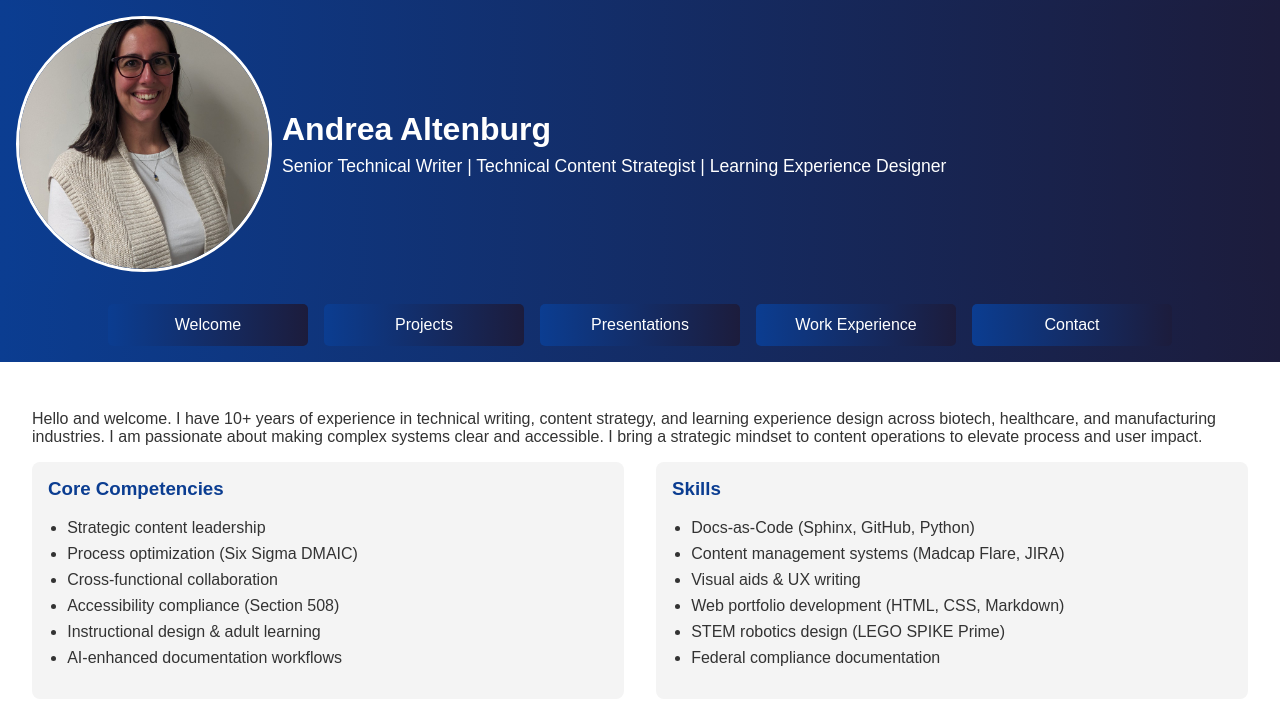
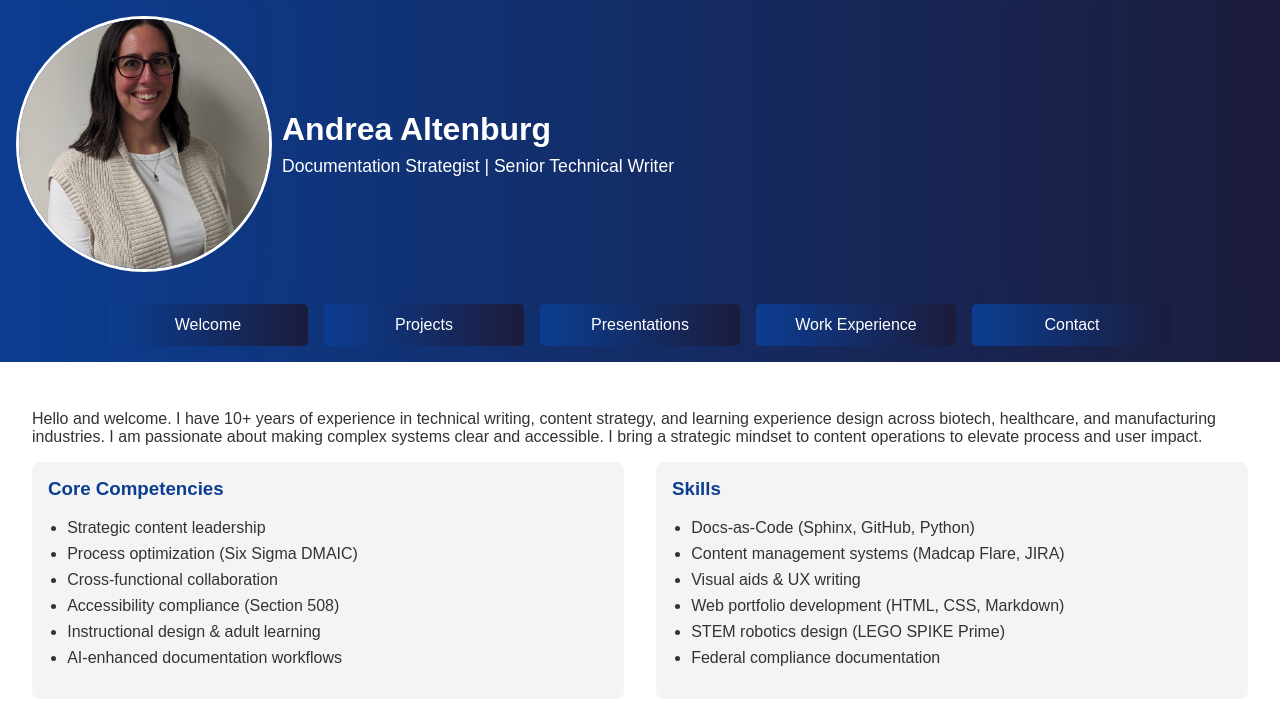
Before and after one commit to alaltenburg/andreaaltenburg, a plain HTML site: page index.html in a window 1280 px wide. Drawn offline with Linux system fonts and the light colour scheme.

Commit message:
job title
update job title

```diff
--- a/index.html
+++ b/index.html
@@ -12,7 +12,7 @@
     <img src="profile.jpg" alt="Andrea Altenburg profile photo" class="profile-img"/>
     <div class="header-text">
       <h1>Andrea Altenburg</h1>
-      <p>Senior Technical Writer | Technical Content Strategist | Learning Experience Designer </p>
+      <p>Documentation Strategist | Senior Technical Writer </p>
     </div>
   </div>
 </header>
```
